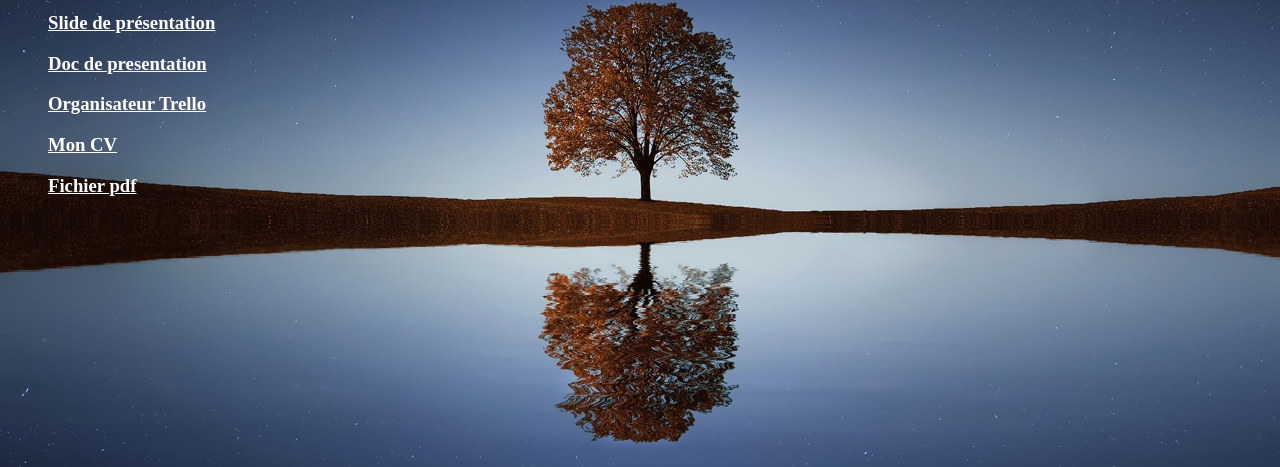
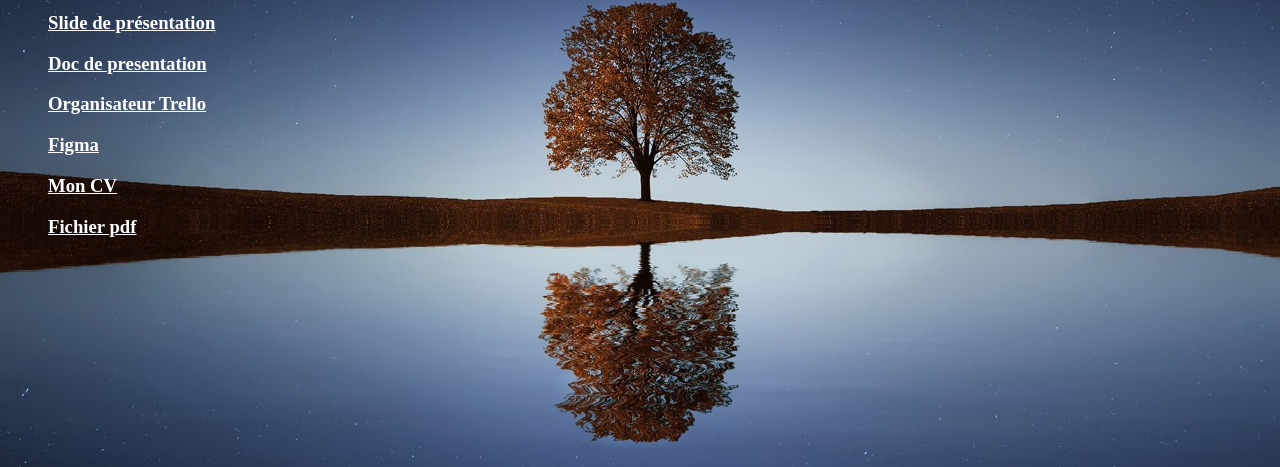
Before and after one commit to TimoTimo78/CIF, a plain HTML site: page index.html in a window 1280 px wide. Shown: the part 333-800 px from the top of the page. Drawn offline with Linux system fonts and the light colour scheme.

Commit message:
Update index.html

```diff
--- a/index.html
+++ b/index.html
@@ -39,7 +39,16 @@
                     </li>
                 </ul>
             </p>
+            <p>
+                <ul>
+                    <li>
+                        <class="Figma"><a href="https://www.figma.com/file/UYvgsUtRe973LNWKdV6T6K/Untitled?node-id=13%3A8&t=uJVQekXd0Bj0jmbX-1" target=" blank" style="color: white;"> Figma</a>
 
+                    </li>
+
+                </ul>
+
+            </p>
             <p>
                 <ul>
                     <li>
```
